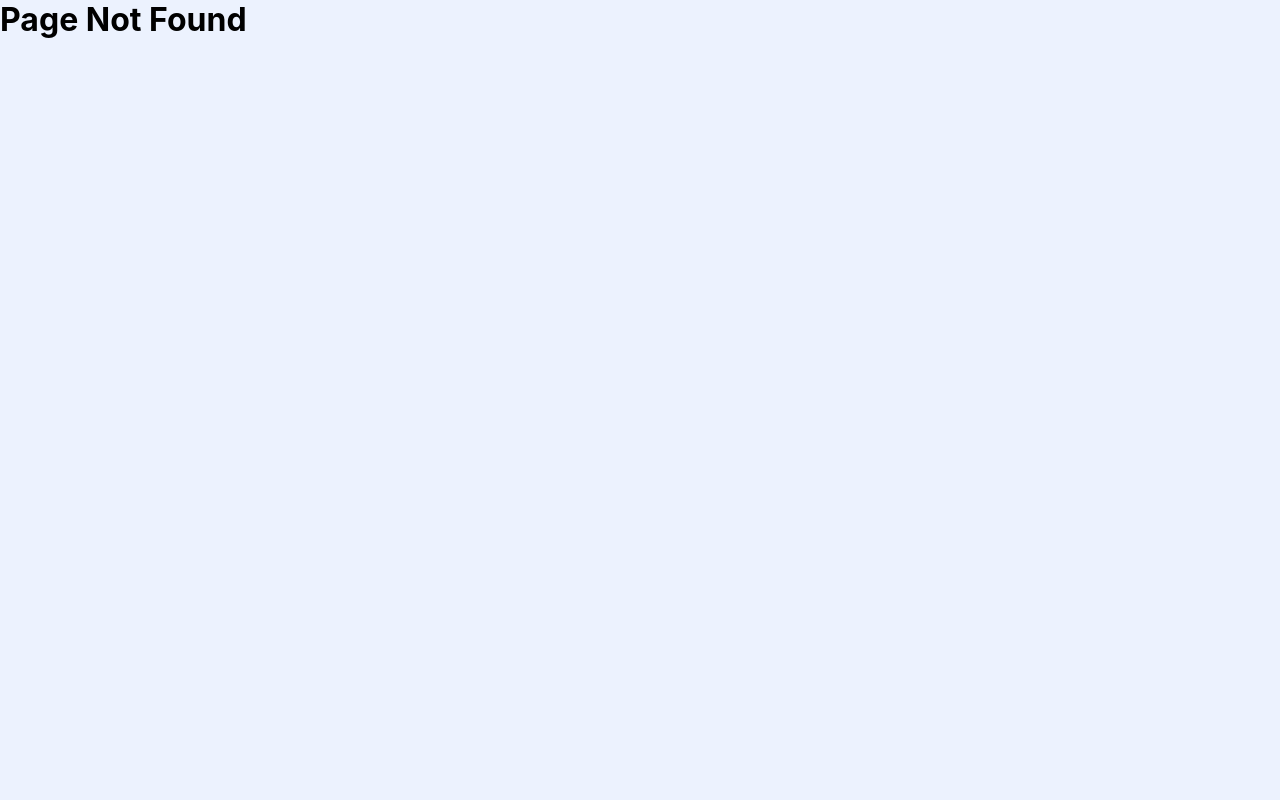
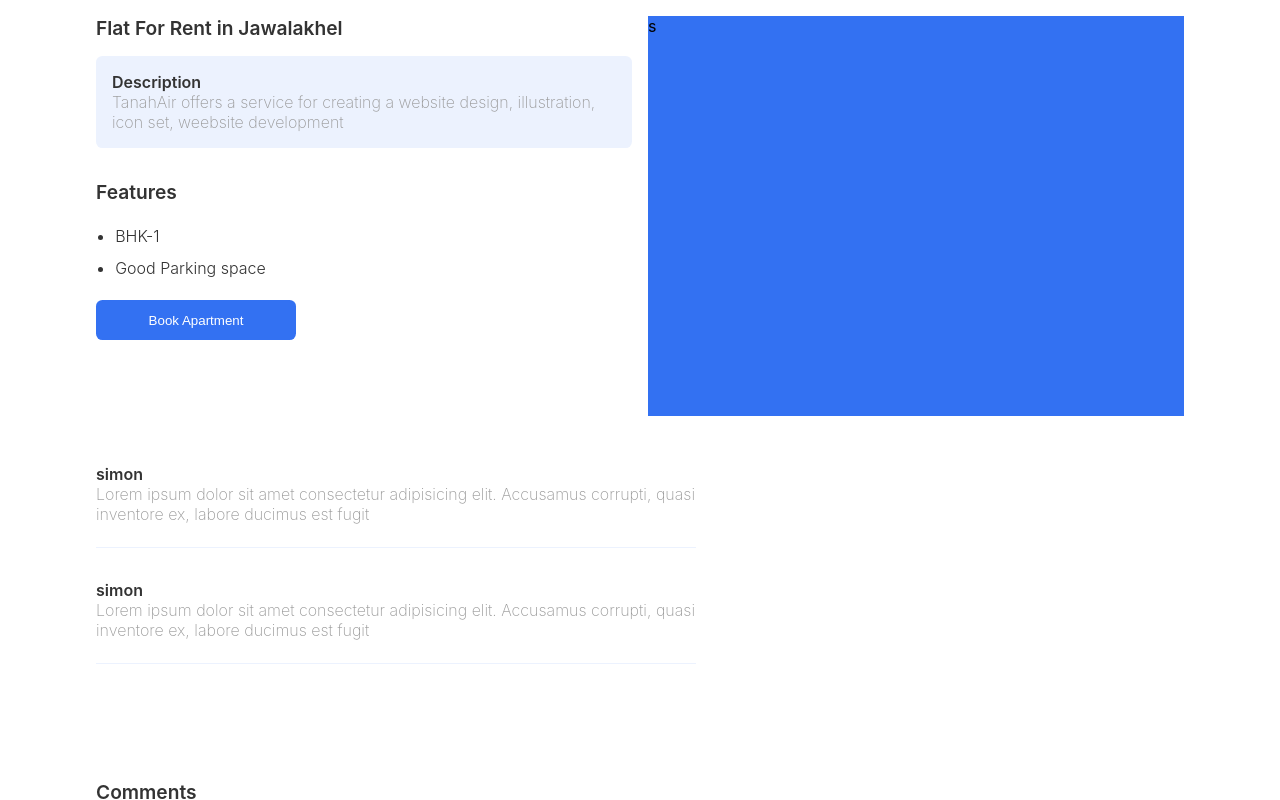
Before and after one commit to shrestha-prabin/fyp-rental-app, a React (Create React App) app: page /singleproduct in a window 1280 px wide. Before the commit this address had no page. Built offline with nearby package versions, Linux system fonts and the light colour scheme.

Commit message:
Single page done

```diff
--- a/src/App.css
+++ b/src/App.css
@@ -50,6 +50,12 @@ a {
 	color: var(--primaryBlack);
 }
 
+.header__text {
+	font-size: 1.2rem;
+	font-weight: 600;
+	color: var(--primaryBlack);
+}
+
 .text1 {
 	font-size: 1rem;
 	font-weight: 600;
@@ -57,8 +63,9 @@ a {
 }
 
 .text2 {
-	font-size: 0.8rem;
+	font-size: 1rem;
 	font-weight: 300;
+	color: var(--primaryBlack);
 }
 .detail {
 	font-size: 1rem;
@@ -114,6 +121,18 @@ a {
 	color: var(--primaryBlue);
 }
 
+.container {
+	width: 100%;
+	border-radius: 0.4rem;
+	background: var(--lightBlue);
+	padding: 1rem;
+}
+
+/* Displya flex child  */
+.child {
+	flex: 1;
+}
+
 .form {
 	width: 100%;
 	height: 380px;
--- a/src/App.js
+++ b/src/App.js
@@ -16,6 +16,10 @@ function App() {
 				<Route exact path="/" component={() => <Home />} />
 				<Route path="/user" component={() => <Registration />} />
 				<Route path="/message" component={() => <Chat />} />
+				<Route
+					path="/singleproduct"
+					component={() => <SingleProduct />}
+				/>
 				<Route component={() => <h1>Page Not Found</h1>} />
 			</Switch>
 		</div>
--- a/src/Components/SingleProduct.js
+++ b/src/Components/SingleProduct.js
@@ -1,9 +1,103 @@
-import React from "react";
+import React, { useState } from "react";
 
 import "../css/singleproduct.css";
 
 function SingleProduct() {
-	return <div className="singleproduct">hello</div>;
+	const [comment, setComment] = useState("");
+
+	const bookApartmentButton = () => {
+		console.log("Book apartment");
+	};
+
+	const commentButton = () => {
+		console.log(comment);
+	};
+
+	return (
+		<div className="singleproduct">
+			<div className="singleproduct__top">
+				<div className="child">
+					<div className="header__text">
+						Flat For Rent in Jawalakhel
+					</div>
+					<div className="horizontal"></div>
+					<div className="container">
+						<div className="card__title">Description</div>
+						<div className="card__detail">
+							TanahAir offers a service for creating a website
+							design, illustration, icon set, weebsite development
+						</div>
+					</div>
+					<div className="horizontal"></div>
+					<div className="horizontal"></div>
+					<div className="header__text">Features</div>
+					<div className="horizontal"></div>
+					<div
+						className="feature__list"
+						style={{ marginLeft: "1.2rem" }}
+					>
+						<ul style={{ lineHeight: "2rem" }}>
+							<li className="text2">BHK-1</li>
+							<li className="text2">Good Parking space</li>
+						</ul>
+					</div>
+					<div className="horizontal"></div>
+					<button
+						className="primary__button"
+						style={{ width: "200px" }}
+						onClick={bookApartmentButton}
+					>
+						Book Apartment
+					</button>
+				</div>
+				<div className="vertical"></div>
+				<div className="child">
+					<div className="img">s</div>
+				</div>
+			</div>
+			{/* Comment */}
+			<div className="horizontal" style={{ height: "2rem" }}></div>
+			<div className="comment__list">
+				<Comment
+					name="simon"
+					comment="Lorem ipsum dolor sit amet consectetur adipisicing elit.
+				Accusamus corrupti, quasi inventore ex, labore ducimus est fugit"
+				/>
+				<Comment
+					name="simon"
+					comment="Lorem ipsum dolor sit amet consectetur adipisicing elit.
+				Accusamus corrupti, quasi inventore ex, labore ducimus est fugit"
+				/>
+			</div>
+			<div className="horizontal" style={{ height: "2rem" }}></div>
+			<div className="header__text">Comments</div>
+			<div className="horizontal"></div>
+			<textarea
+				className="comment__input"
+				style={{ width: "600px" }}
+				value={comment}
+				onChange={(e) => setComment(e.target.value)}
+			></textarea>
+			<div className="horizontal"></div>
+			<button
+				className="primary__button"
+				style={{ width: "200px" }}
+				onClick={commentButton}
+			>
+				Comment
+			</button>
+		</div>
+	);
+}
+
+// Comments
+function Comment({ name, comment }) {
+	return (
+		<div className="comment">
+			<div className="text1">{name}</div>
+			<div className="detail">{comment}</div>
+		</div>
+	);
 }
 
 export default SingleProduct;
--- a/src/css/singleproduct.css
+++ b/src/css/singleproduct.css
@@ -1,3 +1,40 @@
 .singleproduct {
-	background: red;
+	background: white;
+	padding: 1rem 6rem;
+	height: 100vh;
+	overflow-y: auto;
 }
+.singleproduct__top {
+	display: flex;
+	align-items: flex-start;
+}
+
+.singleproduct__top .img {
+	height: 400px;
+	background: var(--primaryBlue);
+}
+
+/* Comments */
+.comment__list {
+	width: 600px;
+	height: 300px;
+	overflow-y: auto;
+}
+.comment {
+	width: 100%;
+	min-height: 100px;
+	overflow: hidden;
+	padding: 1rem 0;
+	border-bottom: 1px solid var(--lightBlue);
+}
+.comment:not(:last-of-type) {
+	margin-bottom: 1rem;
+}
+
+.comment__input {
+	width: 100%;
+	height: 100px;
+	border: 1px solid var(--lightBlue);
+	outline: none;
+	padding: 0.8rem 0.8rem;
+}
```
